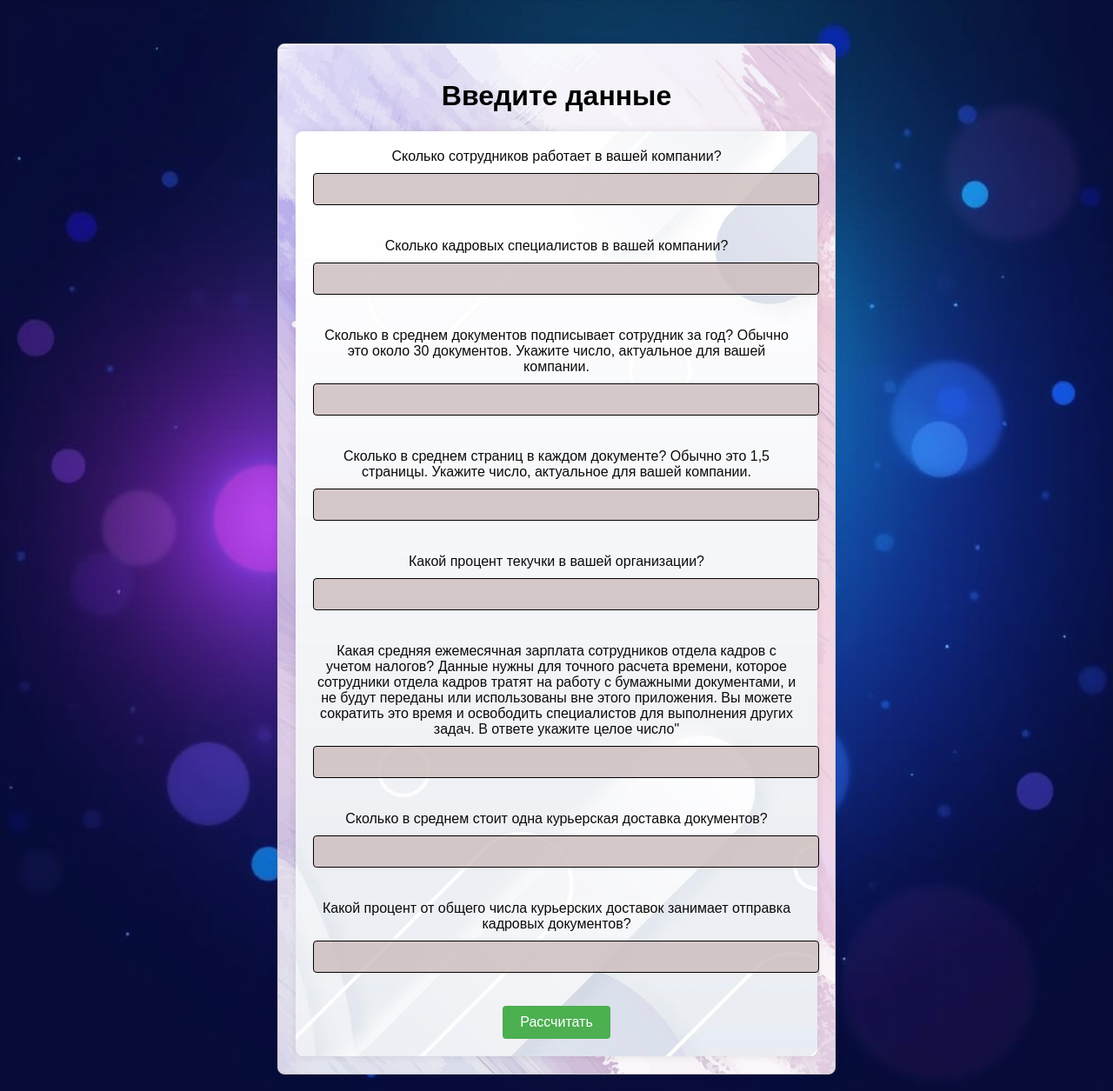
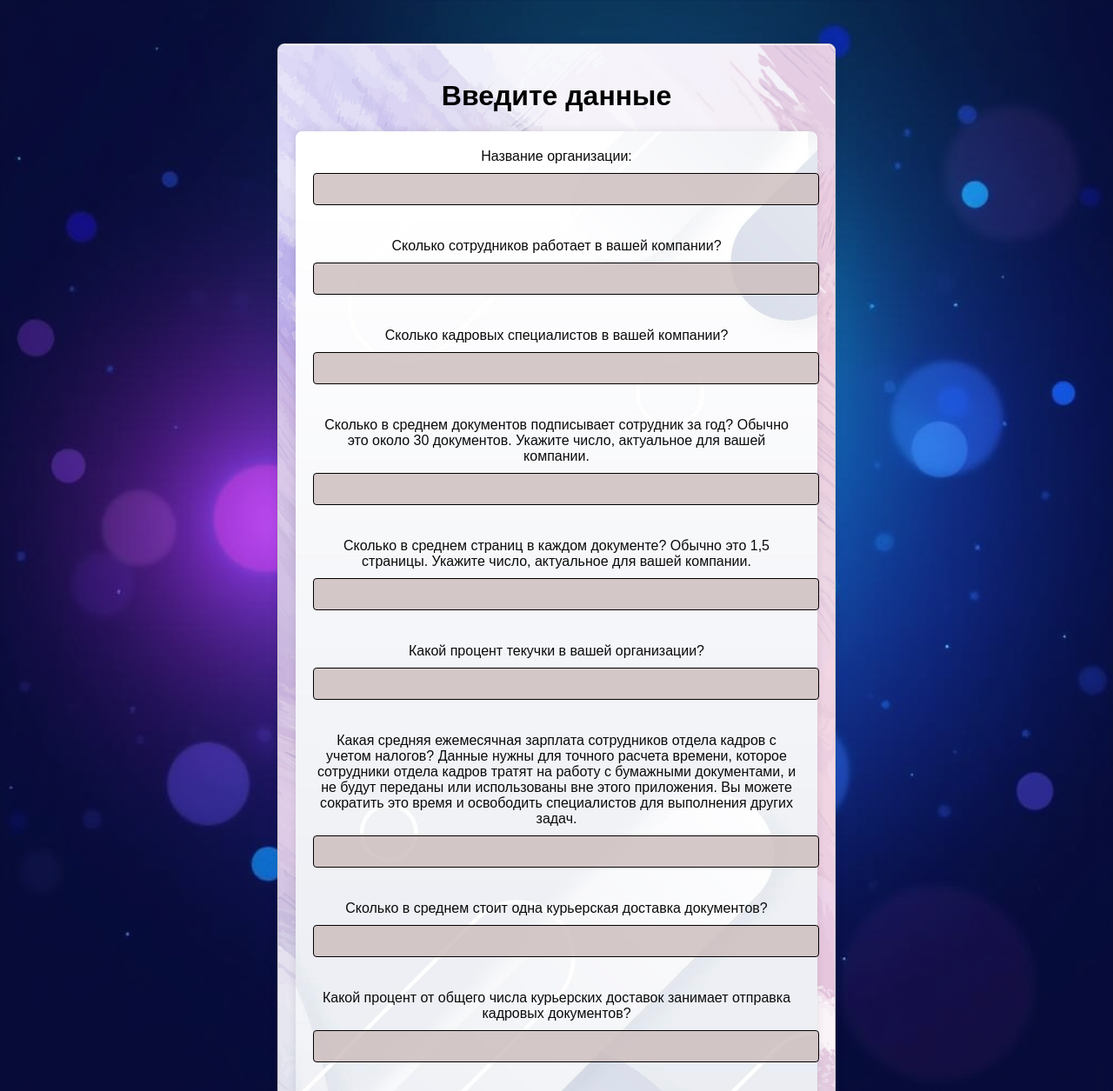
Before and after one commit to Stanislav-Kankin/fastapi_stepic, a FastAPI app: page /form in a window 1280 px wide. Shown: the top 1255 px of the page at 87% size. Run offline with FastAPI, Linux system fonts and the light colour scheme.

Commit message:
вернул органицию

```diff
--- a/templates/form.html
+++ b/templates/form.html
@@ -8,6 +8,9 @@
     <div class="centered-container">
         <h1>Введите данные</h1>
         <form action="/check_license" method="post">
+            <label for="organization_name">Название организации:</label>
+            <input type="text" id="organization_name" name="organization_name" required><br><br>
+
             <label for="employee_count">Сколько сотрудников работает в вашей компании?</label>
             <input type="number" id="employee_count" name="employee_count" required><br><br>
 
@@ -23,7 +26,7 @@
             <label for="turnover_percentage">Какой процент текучки в вашей организации?</label>
             <input type="number" step="0.01" id="turnover_percentage" name="turnover_percentage" required><br><br>
 
-            <label for="average_salary">Какая средняя ежемесячная зарплата сотрудников отдела кадров с учетом налогов? Данные нужны для точного расчета времени, которое сотрудники отдела кадров тратят на работу с бумажными документами, и не будут переданы или использованы вне этого приложения. Вы можете сократить это время и освободить специалистов для выполнения других задач. В ответе укажите целое число"</label>
+            <label for="average_salary">Какая средняя ежемесячная зарплата сотрудников отдела кадров с учетом налогов? Данные нужны для точного расчета времени, которое сотрудники отдела кадров тратят на работу с бумажными документами, и не будут переданы или использованы вне этого приложения. Вы можете сократить это время и освободить специалистов для выполнения других задач.</label>
             <input type="number" step="0.01" id="average_salary" name="average_salary" required><br><br>
 
             <label for="courier_delivery_cost">Сколько в среднем стоит одна курьерская доставка документов?</label>
```
